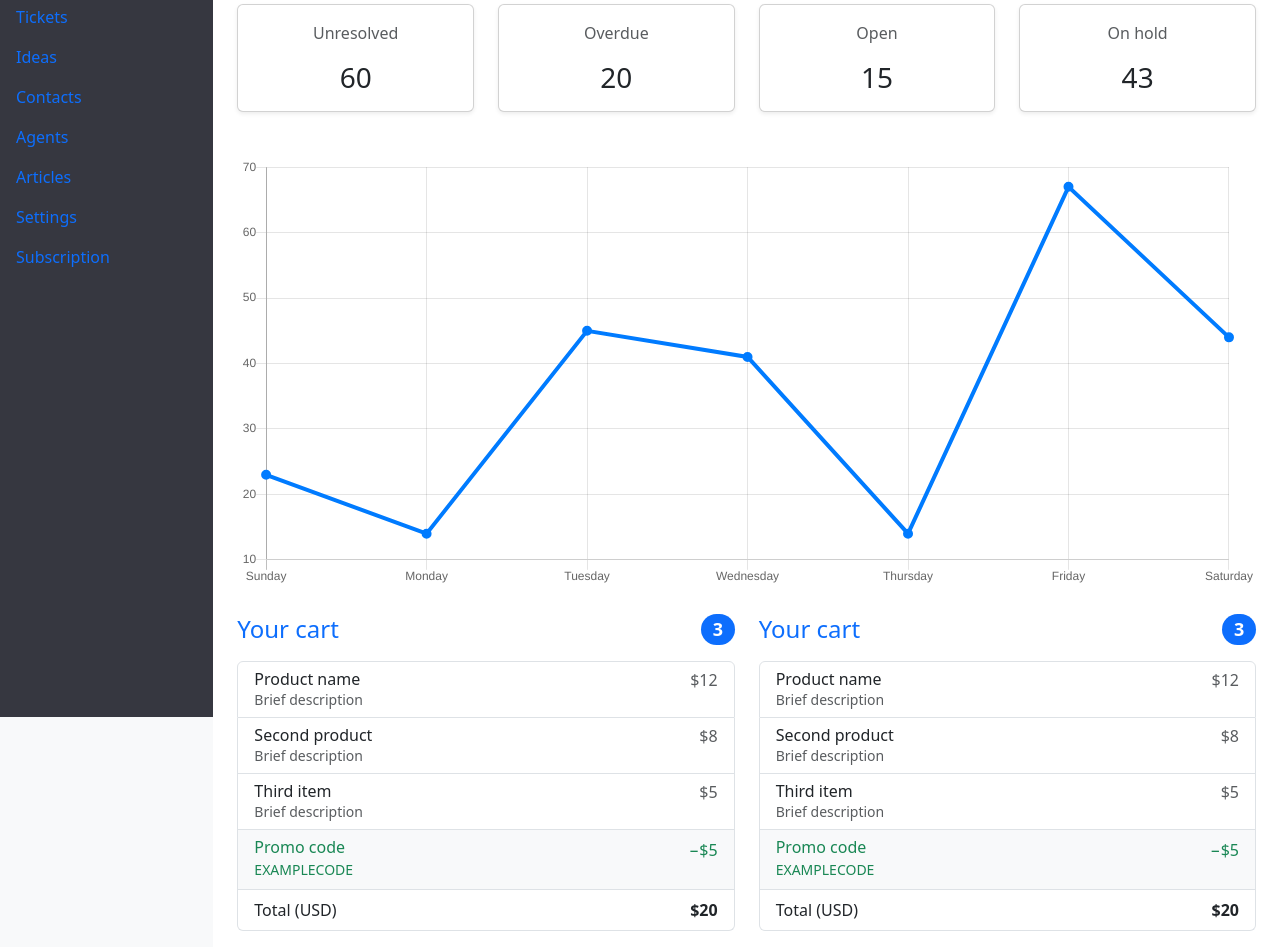
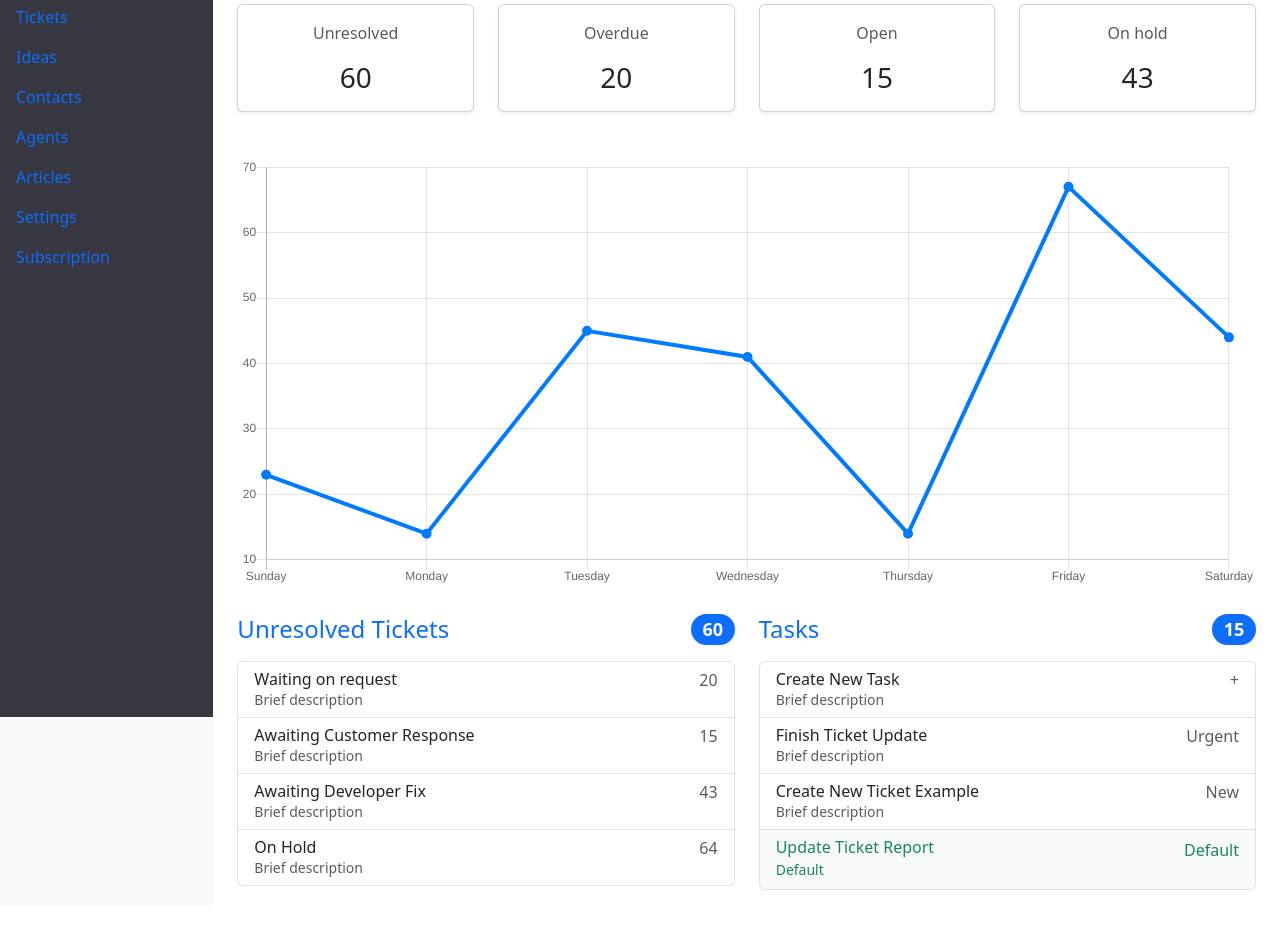
Before and after one commit to brks8/FrontendFramework_BerkSalman-JuliannCarlAzul, a website: page public/index.html in a window 1280 px wide. Shown: the part 83-1030 px from the top of the page. After the commit the page ends 989 px from the top, so only its background shows below. Drawn offline with nearby package versions, Linux system fonts and the light colour scheme.

Commit message:
Extra very small steps

```diff
--- a/public/assets/css/style.css
+++ b/public/assets/css/style.css
@@ -1,6 +1,4 @@
-html, body {
-    height: 100%;
-}
+
 
 
 [class^="sidebar"] {
--- a/public/index.html
+++ b/public/index.html
@@ -129,41 +129,37 @@
             <div class="row mt-4">
                 <div class="col-12 col-md-6">
                     <h4 class="d-flex justify-content-between align-items-center mb-3">
-                      <span class="text-primary">Your cart</span>
-                      <span class="badge bg-primary rounded-pill">3</span>
+                      <span class="text-primary">Unresolved Tickets</span>
+                      <span class="badge bg-primary rounded-pill">60</span>
                     </h4>
                     <ul class="list-group mb-3">
                       <li class="list-group-item d-flex justify-content-between lh-sm">
                         <div>
-                          <h6 class="my-0">Product name</h6>
+                          <h6 class="my-0">Waiting on request</h6>
                           <small class="text-body-secondary">Brief description</small>
                         </div>
-                        <span class="text-body-secondary">$12</span>
+                        <span class="text-body-secondary">20</span>
                       </li>
                       <li class="list-group-item d-flex justify-content-between lh-sm">
                         <div>
-                          <h6 class="my-0">Second product</h6>
+                          <h6 class="my-0">Awaiting Customer Response</h6>
                           <small class="text-body-secondary">Brief description</small>
                         </div>
-                        <span class="text-body-secondary">$8</span>
+                        <span class="text-body-secondary">15</span>
                       </li>
                       <li class="list-group-item d-flex justify-content-between lh-sm">
                         <div>
-                          <h6 class="my-0">Third item</h6>
+                          <h6 class="my-0">Awaiting Developer Fix</h6>
                           <small class="text-body-secondary">Brief description</small>
                         </div>
-                        <span class="text-body-secondary">$5</span>
+                        <span class="text-body-secondary">43</span>
                       </li>
-                      <li class="list-group-item d-flex justify-content-between bg-body-tertiary">
-                        <div class="text-success">
-                          <h6 class="my-0">Promo code</h6>
-                          <small>EXAMPLECODE</small>
+                      <li class="list-group-item d-flex justify-content-between lh-sm">
+                        <div>
+                          <h6 class="my-0">On Hold</h6>
+                          <small class="text-body-secondary">Brief description</small>
                         </div>
-                        <span class="text-success">−$5</span>
-                      </li>
-                      <li class="list-group-item d-flex justify-content-between">
-                        <span>Total (USD)</span>
-                        <strong>$20</strong>
+                        <span class="text-body-secondary">64</span>
                       </li>
                     </ul>
                 </div>
@@ -171,41 +167,37 @@
                 <!-- Second -->
                 <div class="col-12 col-md-6">
                     <h4 class="d-flex justify-content-between align-items-center mb-3">
-                        <span class="text-primary">Your cart</span>
-                        <span class="badge bg-primary rounded-pill">3</span>
+                        <span class="text-primary">Tasks</span>
+                        <span class="badge bg-primary rounded-pill">15</span>
                     </h4>
                     <ul class="list-group mb-3">
                         <li class="list-group-item d-flex justify-content-between lh-sm">
                         <div>
-                            <h6 class="my-0">Product name</h6>
+                            <h6 class="my-0">Create New Task</h6>
                             <small class="text-body-secondary">Brief description</small>
                         </div>
-                        <span class="text-body-secondary">$12</span>
+                        <span class="text-body-secondary">+</span>
                         </li>
                         <li class="list-group-item d-flex justify-content-between lh-sm">
                         <div>
-                            <h6 class="my-0">Second product</h6>
+                            <h6 class="my-0">Finish Ticket Update</h6>
                             <small class="text-body-secondary">Brief description</small>
                         </div>
-                        <span class="text-body-secondary">$8</span>
+                        <span class="text-body-secondary">Urgent</span>
                         </li>
                         <li class="list-group-item d-flex justify-content-between lh-sm">
                         <div>
-                            <h6 class="my-0">Third item</h6>
+                            <h6 class="my-0">Create New Ticket Example</h6>
                             <small class="text-body-secondary">Brief description</small>
                         </div>
-                        <span class="text-body-secondary">$5</span>
+                        <span class="text-body-secondary">New</span>
                         </li>
                         <li class="list-group-item d-flex justify-content-between bg-body-tertiary">
                         <div class="text-success">
-                            <h6 class="my-0">Promo code</h6>
-                            <small>EXAMPLECODE</small>
+                            <h6 class="my-0">Update Ticket Report</h6>
+                            <small>Default</small>
                         </div>
-                        <span class="text-success">−$5</span>
-                        </li>
-                        <li class="list-group-item d-flex justify-content-between">
-                        <span>Total (USD)</span>
-                        <strong>$20</strong>
+                        <span class="text-success">Default</span>
                         </li>
                     </ul>
                 </div>
```
